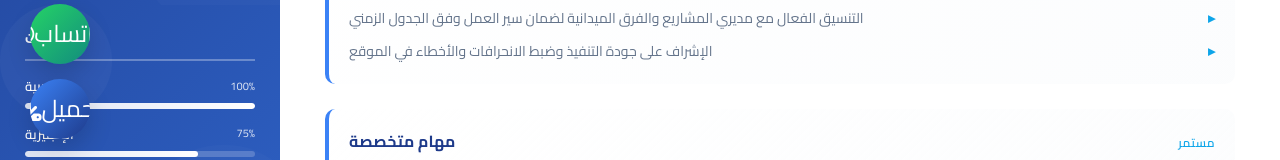
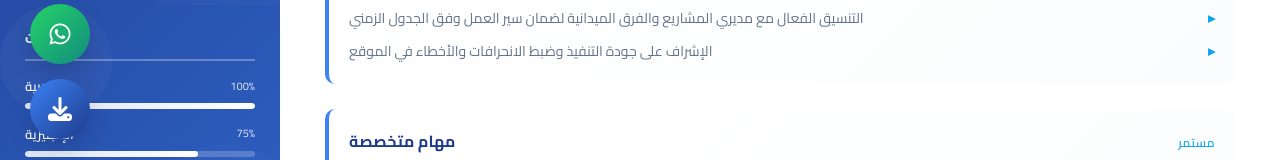
Before and after one commit to SafwanAl-maraab/njmaldeen23, a plain HTML site: page index.html in a window 1280 px wide. Shown: the part 631-791 px from the top of the page. Drawn offline with Linux system fonts and the light colour scheme.

Commit message:
Remove text from button elements in index.html
Removed text from WhatsApp and download buttons.

```diff
--- a/index.html
+++ b/index.html
@@ -74,14 +74,14 @@
        class="fixed-btn whatsapp-btn"
        target="_blank">
         <i class="fab fa-whatsapp"></i>
-        <span>واتساب</span>
+
     </a>
 
     <a href="https://njmaldeen23.vercel.app/NJM_ALDEEN_CV.pdf"
        class="fixed-btn download-btn"
        download>
         <i class="fas fa-download"></i>
-        <span>تحميل</span>
+
     </a>
 
 </div>
```
